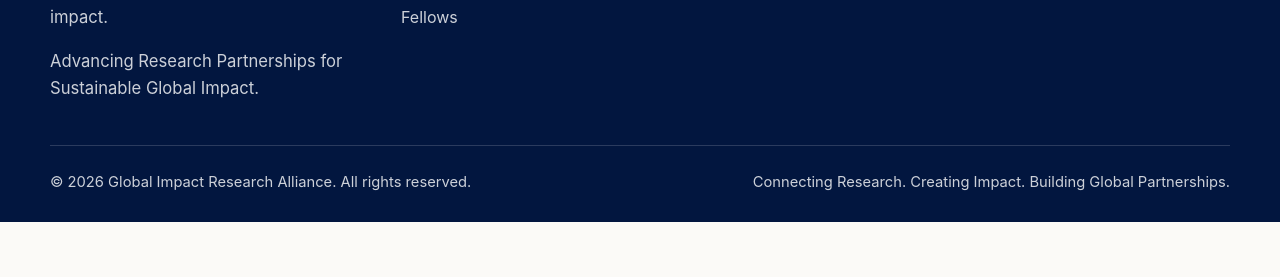
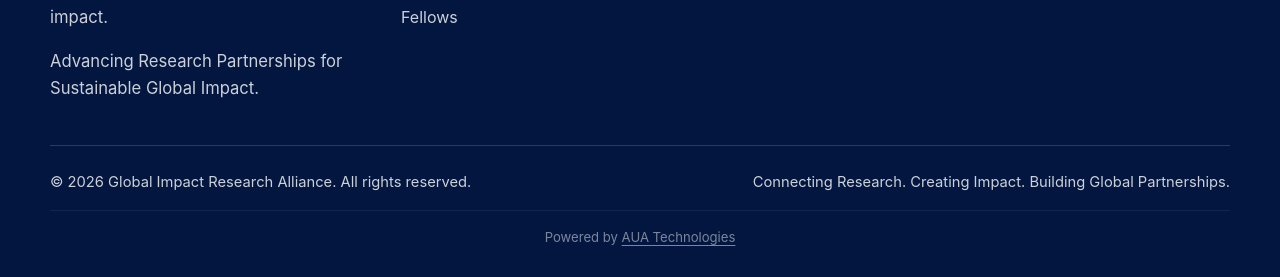
Before and after one commit to harinderkumarmakkar/gira, a plain HTML site: page about.html in a window 1280 px wide. Shown: the part 3455-3732 px from the top of the page. Before the commit the page ends 3677 px from the top, so only its background shows below. Drawn offline with Linux system fonts and the light colour scheme.

Commit message:
Update about.html

```diff
--- a/about.html
+++ b/about.html
@@ -192,6 +192,9 @@
           <span>&copy; <span data-year></span> Global Impact Research Alliance. All rights reserved.</span>
           <span>Connecting Research. Creating Impact. Building Global Partnerships.</span>
         </div>
+        <div style="text-align:center; padding-top:1rem; border-top:1px solid rgba(255,255,255,0.1); margin-top:1rem; font-size:0.82rem; opacity:0.6;">
+          Powered by <a href="https://auatechnologies.co.in" target="_blank" rel="noopener" style="color:inherit; text-decoration:underline; text-underline-offset:3px;">AUA Technologies</a>
+        </div>
       </div>
     </footer>
     <script src="js/site.js"></script>
```
